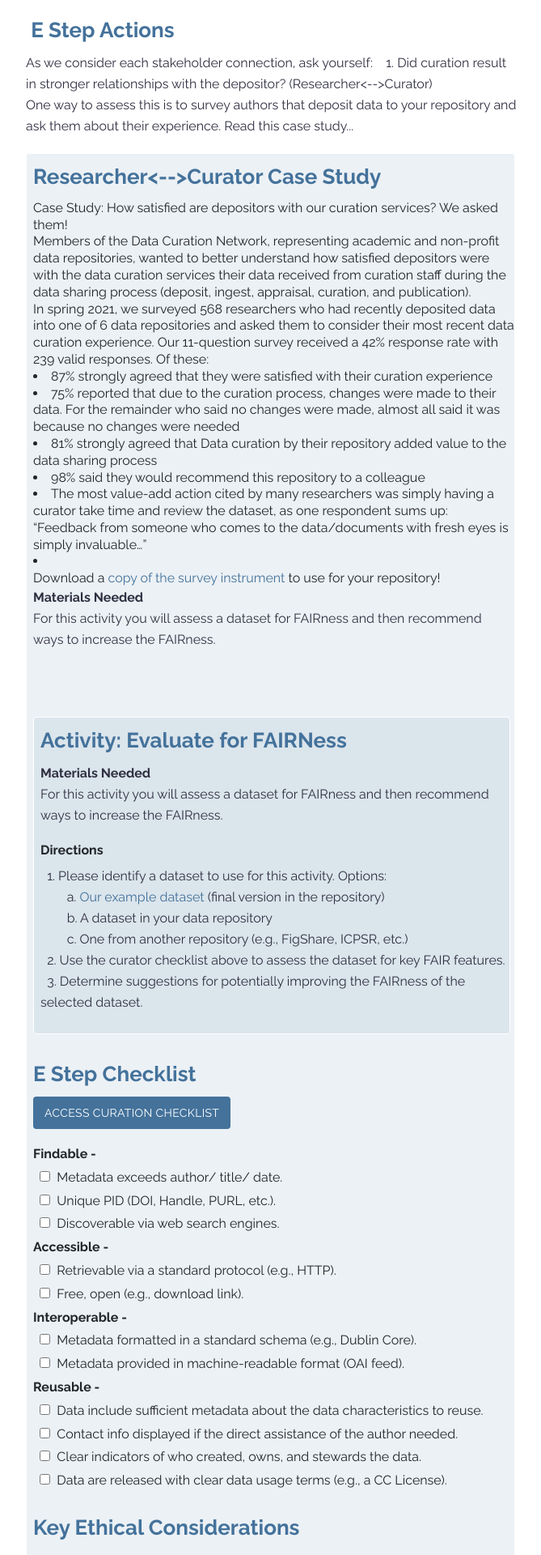
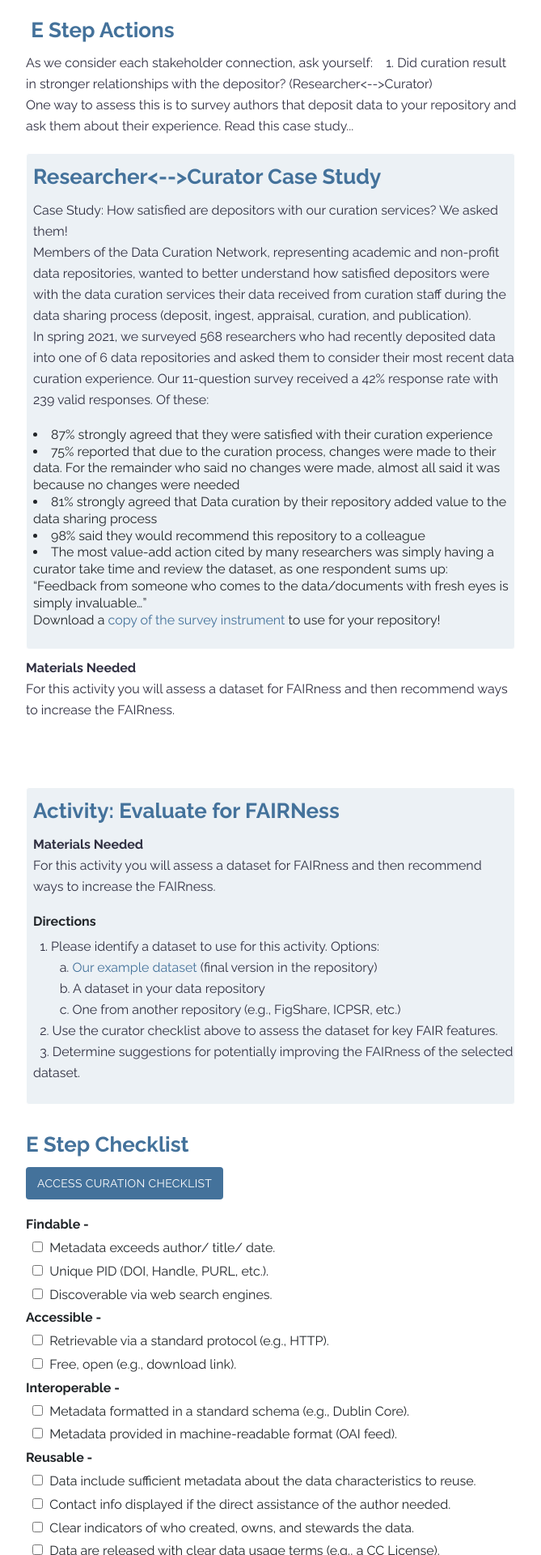
Before and after one commit to DataCurationNetwork/CURATED, a Jekyll site: the page built from _modules/module-e.md, in a window 1280 px wide. Shown: the part 2036-3956 px from the top of the page at 81% size, without its empty margins (143-812 px from the left). Built offline with Jekyll 4.4.1, drawn with Linux system fonts in a browser that asks for light colours.

Commit message:
Update module-e.md

```diff
--- a/_modules/module-e.md
+++ b/_modules/module-e.md
@@ -165,20 +165,27 @@ The diagram below shows the relationship and key considerations between the cura
 <blockquote class = "highlighted-text">
 <h2> Researcher<-->Curator Case Study </h2>
 
+<p>
 Case Study: How satisfied are depositors with our curation services? We asked them!
+
 <br>
 Members of the Data Curation Network, representing academic and non-profit data repositories, wanted to better understand how satisfied depositors were with the data curation services their data received from curation staff during the data sharing process (deposit, ingest, appraisal, curation, and publication).
+
 <br>
 In spring 2021, we surveyed 568 researchers who had recently deposited data into one of 6 data repositories and asked them to consider their most recent data curation experience. Our 11-question survey received a 42% response rate with 239 valid responses. Of these:
+
 <br>
 <li>87% strongly agreed that they were satisfied with their curation experience </li>
 <li>75% reported that due to the curation process, changes were made to their data. For the remainder who said no changes were made, almost all said it was because no changes were needed </li>
 <li>81% strongly agreed that Data curation by their repository added value to the data sharing process </li>
 <li>98% said they would recommend this repository to a colleague </li>
-<li>The most value-add action cited by many researchers was simply having a curator take time and review the dataset, as one respondent sums up: “Feedback from someone who comes to the data/documents with fresh eyes is simply invaluable…” <li>
-  <br>
+<li>The most value-add action cited by many researchers was simply having a curator take time and review the dataset, as one respondent sums up: “Feedback from someone who comes to the data/documents with fresh eyes is simply invaluable…” </li>
+
+
   Download a <a href="https://hdl.handle.net/11299/224733" target = "_blank"> copy of the survey instrument </a> to use for your repository!
+</p>
 
+</blockquote>
 <p>
 
 <b>Materials Needed</b><br>
```
